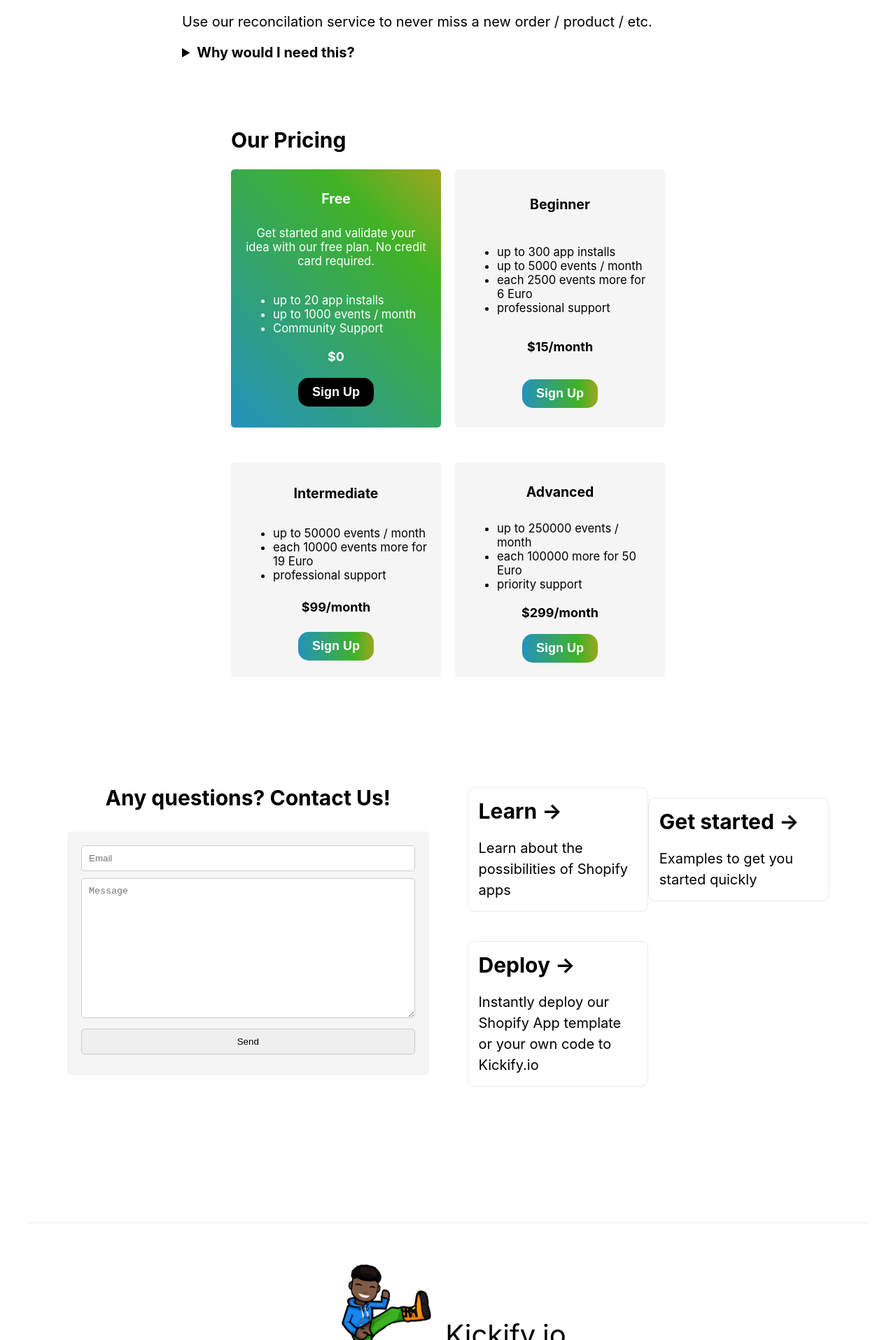
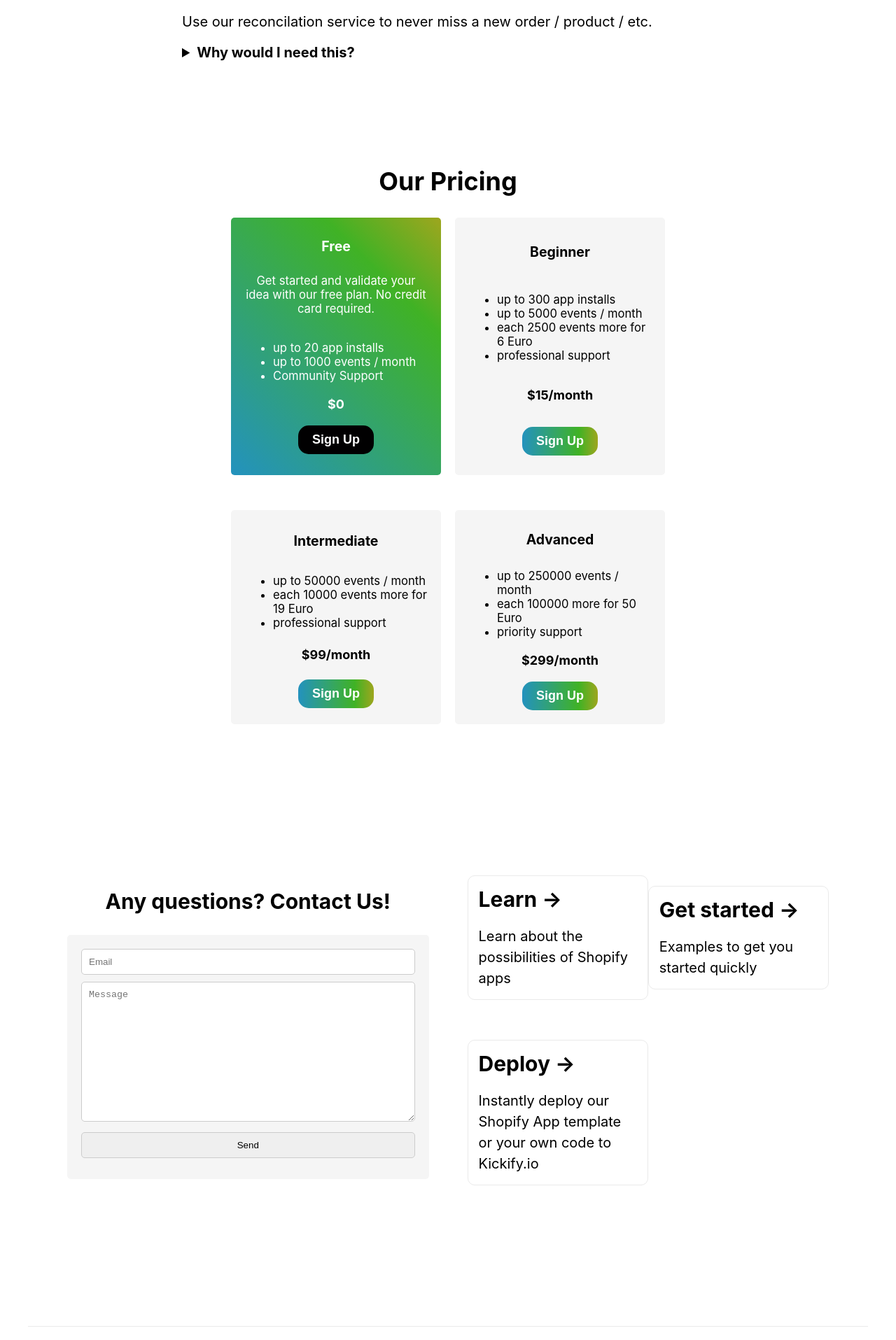
Before and after one commit to Bettelstab/kickify-io, a Next.js app: page / in a window 1280 px wide. Shown: the part 2163-4078 px from the top of the page at 70% size. Built offline with nearby package versions, Linux system fonts and the light colour scheme.

Commit message:
Fix # navigation

```diff
--- a/pages/home/Contact.module.css
+++ b/pages/home/Contact.module.css
@@ -1,6 +1,7 @@
 .contactSection {
   /* width: clamp(290px, 85vw, 800px); */
   max-width: 800px;
+  padding-top: 30px;
 }
 
 .contactSection h2 {
--- a/pages/home/Contact.tsx
+++ b/pages/home/Contact.tsx
@@ -2,7 +2,7 @@ import styles from "./Contact.module.css";
 
 export default function Contact() {
   return (
-    <div className={styles.contactSection}>
+    <div className={styles.contactSection} id="contact">
       <h2>Any questions? Contact Us!</h2>
       <form action="https://formsubmit.co/cd34e70cb6c9ee805b03a054fa879ae0" method="POST">
         <input type="text" placeholder="Email" required />
--- a/pages/home/Pricing.module.css
+++ b/pages/home/Pricing.module.css
@@ -1,6 +1,5 @@
 .pricingSection {
-  padding: 50px 0;
-  background: #f5f5f5;
+  padding: 50px 30px;
 }
 
 .pricingSection h2 {
@@ -78,9 +77,6 @@
 
 /* Provide dark theme */
 @media (prefers-color-scheme: dark) {
-  .pricingSection {
-    background: #333;
-  }
   .priceBox {
     background: #333;
     color: #fff;
--- a/pages/home/Pricing.tsx
+++ b/pages/home/Pricing.tsx
@@ -4,7 +4,7 @@ import styles from "./Pricing.module.css";
 
 export default function Pricing() {
   return (
-    <div className={styles.precingSection} id="pricing">
+    <div className={styles.pricingSection} id="pricing">
       <h2>Our Pricing</h2>
       <div className={styles.priceBoxes}>
         <div className={classNames(styles.priceBox, styles.free)}>
```
